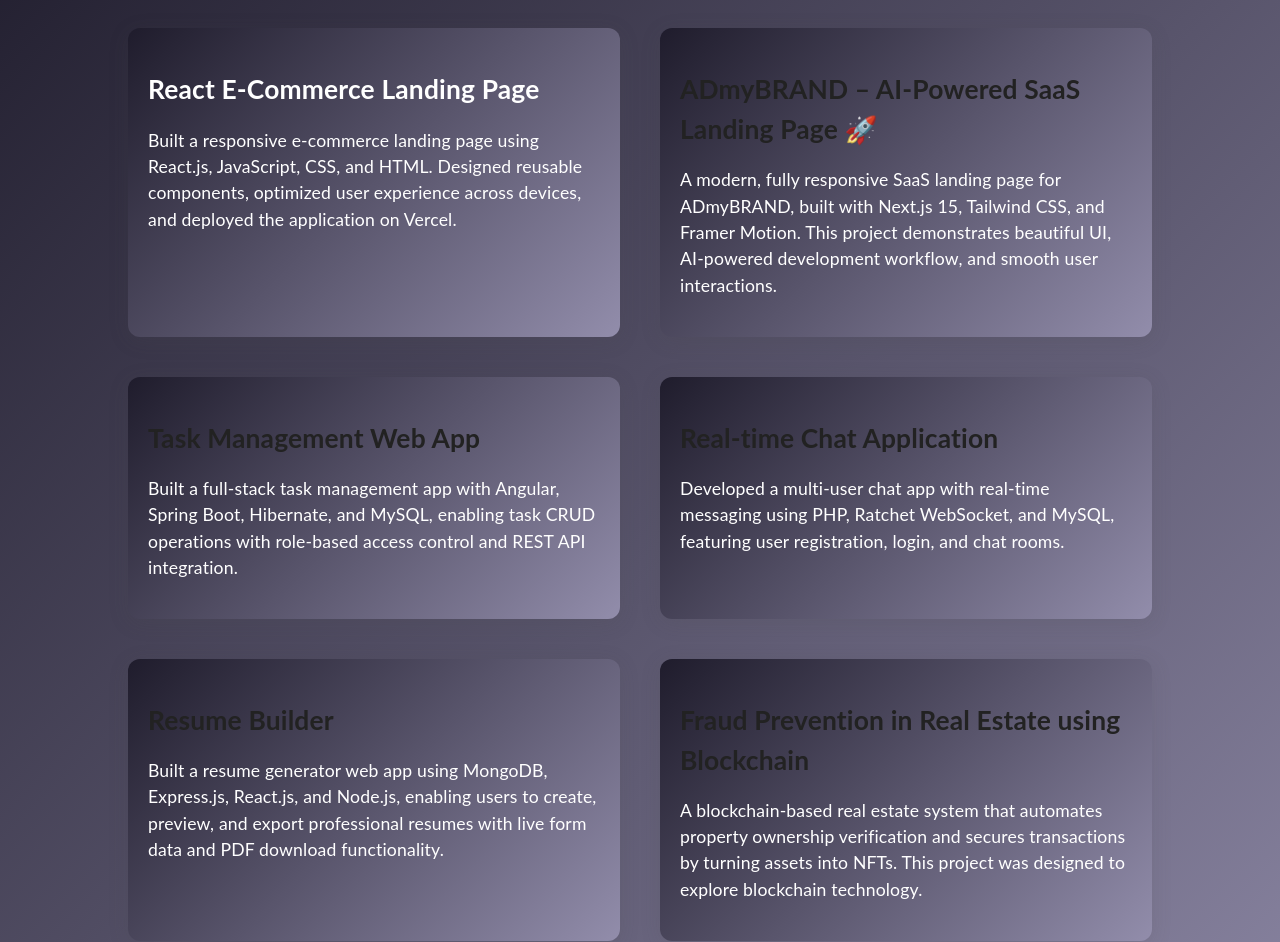
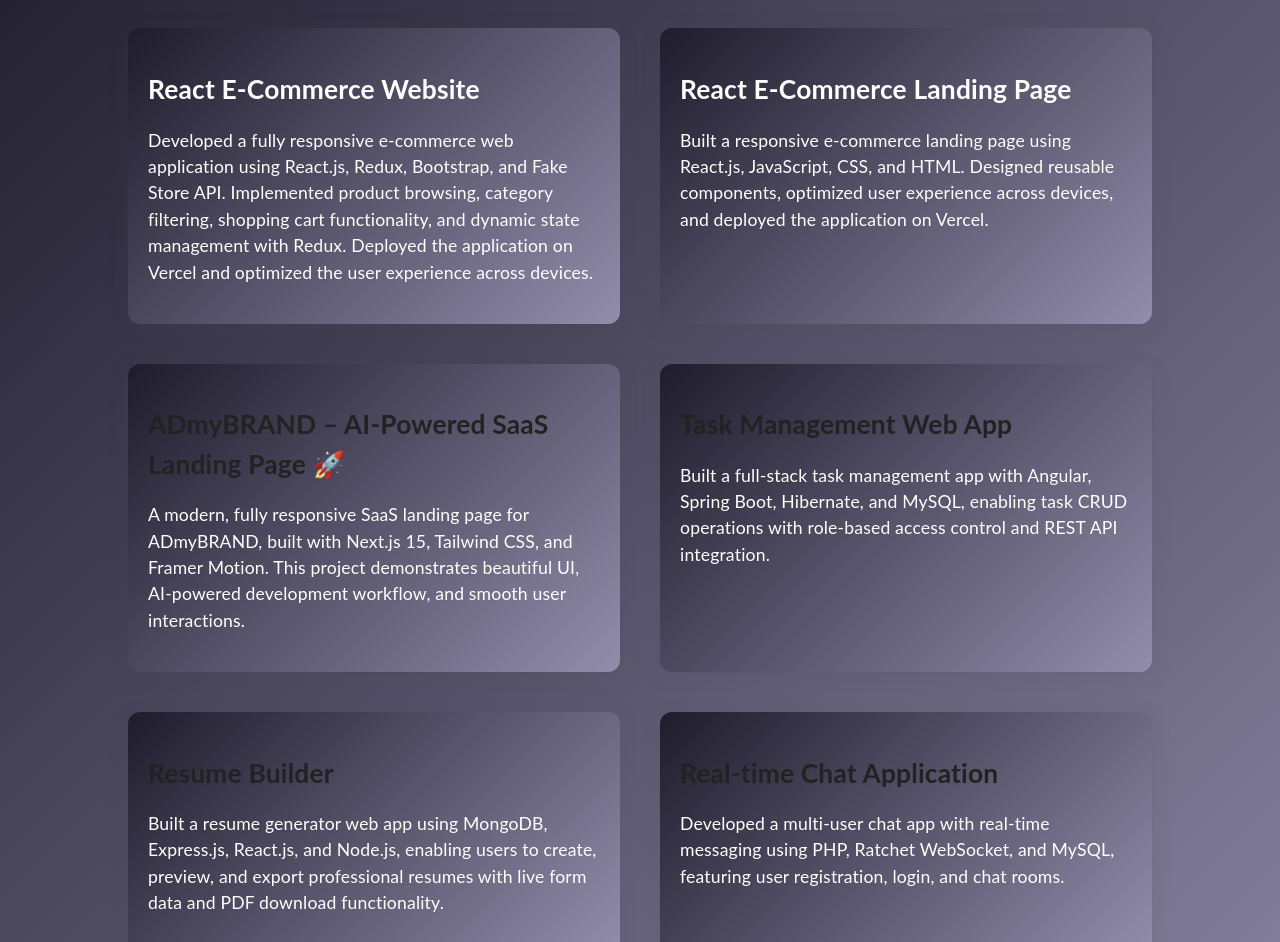
Before and after one commit to Anurag078/Portfolio, a React (Create React App) app: page / in a window 1280 px wide. Shown: the part 3470-4412 px from the top of the page. Built offline with nearby package versions, Linux system fonts and the light colour scheme.

Commit message:
Refactor Project component and update project details

```diff
--- a/src/components/Project.tsx
+++ b/src/components/Project.tsx
@@ -1,5 +1,6 @@
 import React from "react";
-import '../assets/styles/Project.scss';
+// @ts-ignore
+import "../assets/styles/Project.scss";
 
 function Project() {
   return (
@@ -7,6 +8,24 @@ function Project() {
       <h1>Personal Projects</h1>
 
       <div className="projects-grid">
+        <div className="project">
+          <h2>
+            <a
+              href="https://react-ecommerce-aahn.vercel.app/"
+              target="_blank"
+              rel="noopener noreferrer"
+            >
+              React E-Commerce Website
+            </a>
+          </h2>
+          <p>
+            Developed a fully responsive e-commerce web application using React.js,
+            Redux, Bootstrap, and Fake Store API. Implemented product browsing,
+            category filtering, shopping cart functionality, and dynamic state
+            management with Redux. Deployed the application on Vercel and optimized
+            the user experience across devices.
+          </p>
+        </div>
 
         <div className="project">
           <h2>
@@ -44,20 +63,20 @@ function Project() {
         </div>
 
         <div className="project">
+          <h2>Resume Builder</h2>
+          <p>
+            Built a resume generator web app using MongoDB, Express.js, React.js,
+            and Node.js, enabling users to create, preview, and export professional
+            resumes with live form data and PDF download functionality.
+          </p>
+        </div>
+
+        <div className="project">
           <h2>Real-time Chat Application</h2>
           <p>
             Developed a multi-user chat app with real-time messaging using PHP,
             Ratchet WebSocket, and MySQL, featuring user registration, login,
             and chat rooms.
-                    </p>
-                </div>
-
-                <div className="project">
-                    <h2>Resume Builder</h2>
-                    <p>
-                        Built a resume generator web app using MongoDB, Express.js, React.js,
-                        and Node.js, enabling users to create, preview, and export professional
-                        resumes with live form data and PDF download functionality.
           </p>
         </div>
 
@@ -75,10 +94,9 @@ function Project() {
           <p>
             A modern, fully responsive SaaS landing page for ADmyBRAND, built with
             Next.js 15, Tailwind CSS, and Framer Motion. Features smooth animations,
-                        responsive design, and optimized performance — hosted on Netlify.
+            responsive design, and optimized performance hosted on Netlify.
           </p>
         </div>
-
       </div>
     </div>
   );
```
Lines whose indentation alone changed are shown as unchanged.
